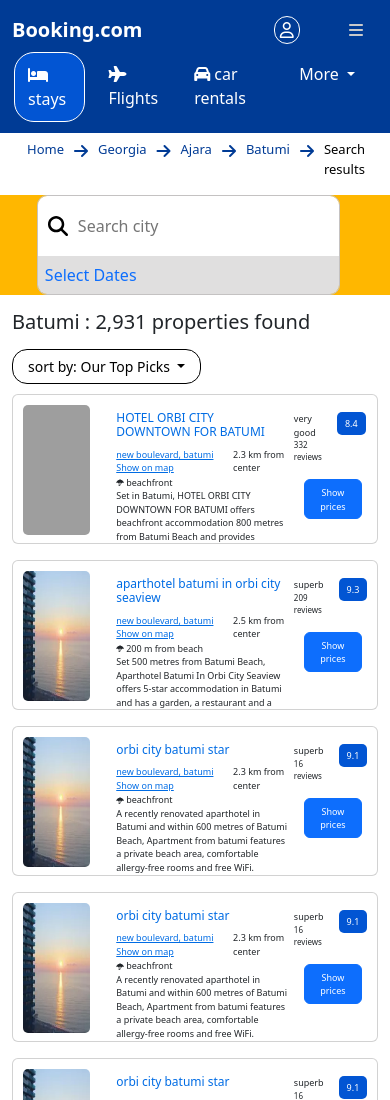
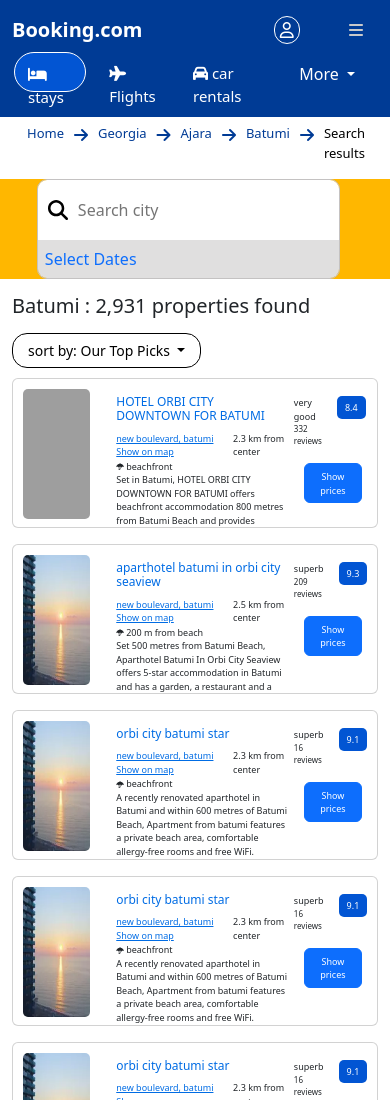
Before and after one commit to roxer800/roxer800.github.io, a plain HTML site: page index.html in a window 390 px wide. Shown: the top 1100 px of the page. Drawn offline with nearby package versions, Linux system fonts and the light colour scheme; grey boxes are pictures that could not be loaded.

Commit message:
mobile version fix

```diff
--- a/css/index.css
+++ b/css/index.css
@@ -668,6 +668,11 @@
 }
 
 @media(max-width:980px){
+    .passive, .active{
+        font-size: 15px;
+        height: 40px;
+        padding-bottom: 15px;
+    }
     .right--side>h2{
         margin-top: 15px;
         font-size: 20px;
@@ -715,6 +720,7 @@
 }
 
 @media(max-width:865px){
+
     .card--body{
         margin: auto;
     }
@@ -747,6 +753,12 @@
 
 }
 @media(max-width:610px){
+    .passive, .active{
+        font-size: 15px;
+        height: 40px;
+        padding-bottom: 15px;
+    }
+
     .form--label{
         font-size: 11px;
     }
--- a/css/search-page.css
+++ b/css/search-page.css
@@ -456,6 +456,11 @@
 }
 
 @media (max-width:950px) {
+    .passive, .active{
+        font-size: 15px;
+        height: 40px;
+        padding-bottom: 15px;
+    }
     .form--dropdown{
         margin-left: 30px;
     }
--- a/index.html
+++ b/index.html
@@ -2,6 +2,7 @@
 <html>
     <head>
         <title>Booking.com: Hotels in batumi</title>
+        <meta name="viewport" content="width=device-width, initial-scale=1.0">
         <link href="https://cdn.jsdelivr.net/npm/bootstrap@5.3.0-alpha3/dist/css/bootstrap.min.css" rel="stylesheet" integrity="sha384-KK94CHFLLe+nY2dmCWGMq91rCGa5gtU4mk92HdvYe+M/SXH301p5ILy+dN9+nJOZ" crossorigin="anonymous">
         <script defer src="https://cdn.jsdelivr.net/npm/bootstrap@5.3.0-alpha3/dist/js/bootstrap.bundle.min.js" integrity="sha384-ENjdO4Dr2bkBIFxQpeoTz1HIcje39Wm4jDKdf19U8gI4ddQ3GYNS7NTKfAdVQSZe" crossorigin="anonymous"></script>
         <script defer src="https://kit.fontawesome.com/ad136190dd.js" crossorigin="anonymous"></script>
```
Also changed, not shown: search-page.html (+1 -0 lines).
